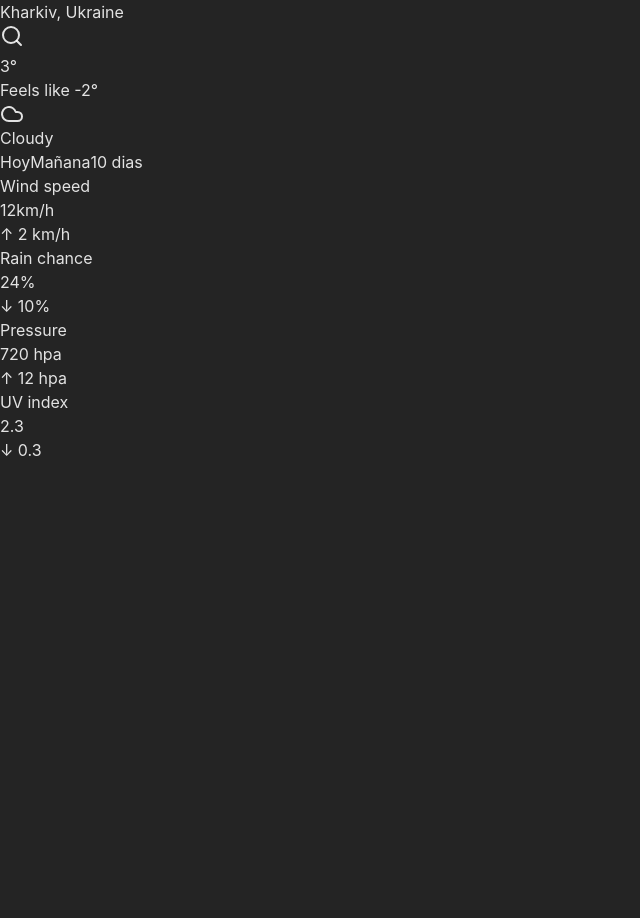
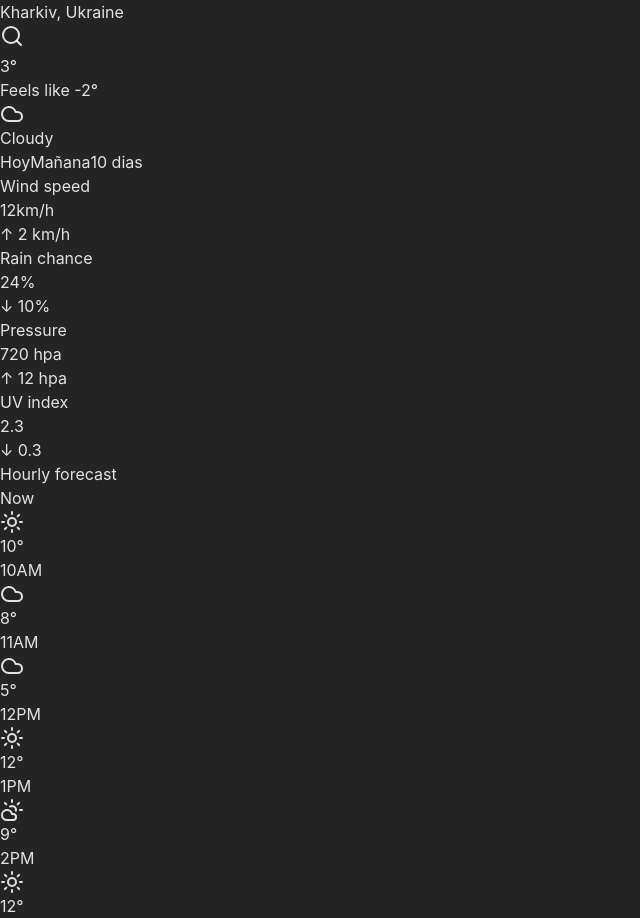
Before and after one commit to Hendricksoncala/weatherApp, a React (Vite) app: page / in a window 1280 px wide. Shown: the whole page, without its empty margins (0-640 px from the left). Before the commit the page ends 800 px from the top, so only its background shows below. Built offline with nearby package versions, Linux system fonts and the light colour scheme.

Commit message:
feat: ✨ creacion de los iconos del clima

```diff
--- a/src/App.jsx
+++ b/src/App.jsx
@@ -1,15 +1,17 @@
+import Clima from "./components/Clima"
 import Stadistics from "./components/DashboardStas"
 import Header from "./components/Header"
 
 function App() {
 
   return (
-    <body className="bg-[#f6edff]">
+    <div className="bg-[#f6edff]">
       <main className="mx-auto container ">
         <Header />
         <Stadistics />
+        <Clima/>
       </main>
-    </body>
+    </div>
   )
 }
 
--- /dev/null
+++ b/src/components/Clima.jsx
@@ -0,0 +1,27 @@
+import { CloudIcon, CloudSunIcon, SunIcon } from "lucide-react"
+
+export const Clima = () => {
+    return (
+        <div className="bg-purple-500 rounded-lg p-4 mb-6">
+            <h2 className="text-lg font-semibold mb-2">Hourly forecast</h2>
+            <div className="flex space-x-14 overflow-x-auto pb-2 w-full">
+                {[
+                    { time: "Now", temp: "10°", icon: <SunIcon className="size-10 sm:size-12" /> },
+                    { time: "10AM", temp: "8°", icon: <CloudIcon className="size-10 sm:size-12" /> },
+                    { time: "11AM", temp: "5°", icon: <CloudIcon className="size-10 sm:size-12" /> },
+                    { time: "12PM", temp: "12°", icon: <SunIcon className="size-10 sm:size-12" /> },
+                    { time: "1PM", temp: "9°", icon: <CloudSunIcon className="size-10 sm:size-12" /> },
+                    { time: "2PM", temp: "12°", icon: <SunIcon className="size-10 sm:size-12" /> },
+                ].map((item, index) => (
+                    <div key={index} className="flex flex-col items-center">
+                        <p className="text-sm">{item.time}</p>
+                        {item.icon}
+                        <p className="font-semibold">{item.temp}</p>
+                    </div>
+                ))}
+            </div>
+        </div>
+    )
+
+}
+export default Clima
```
